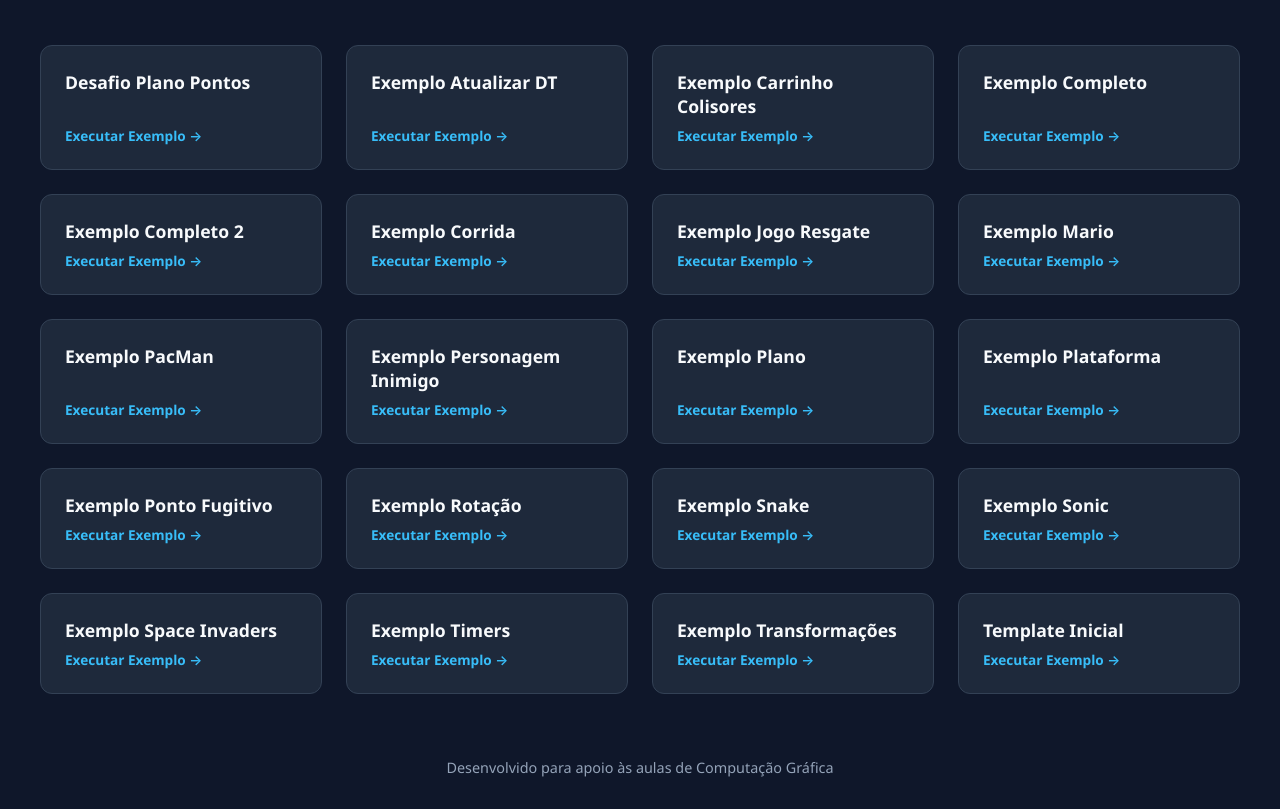
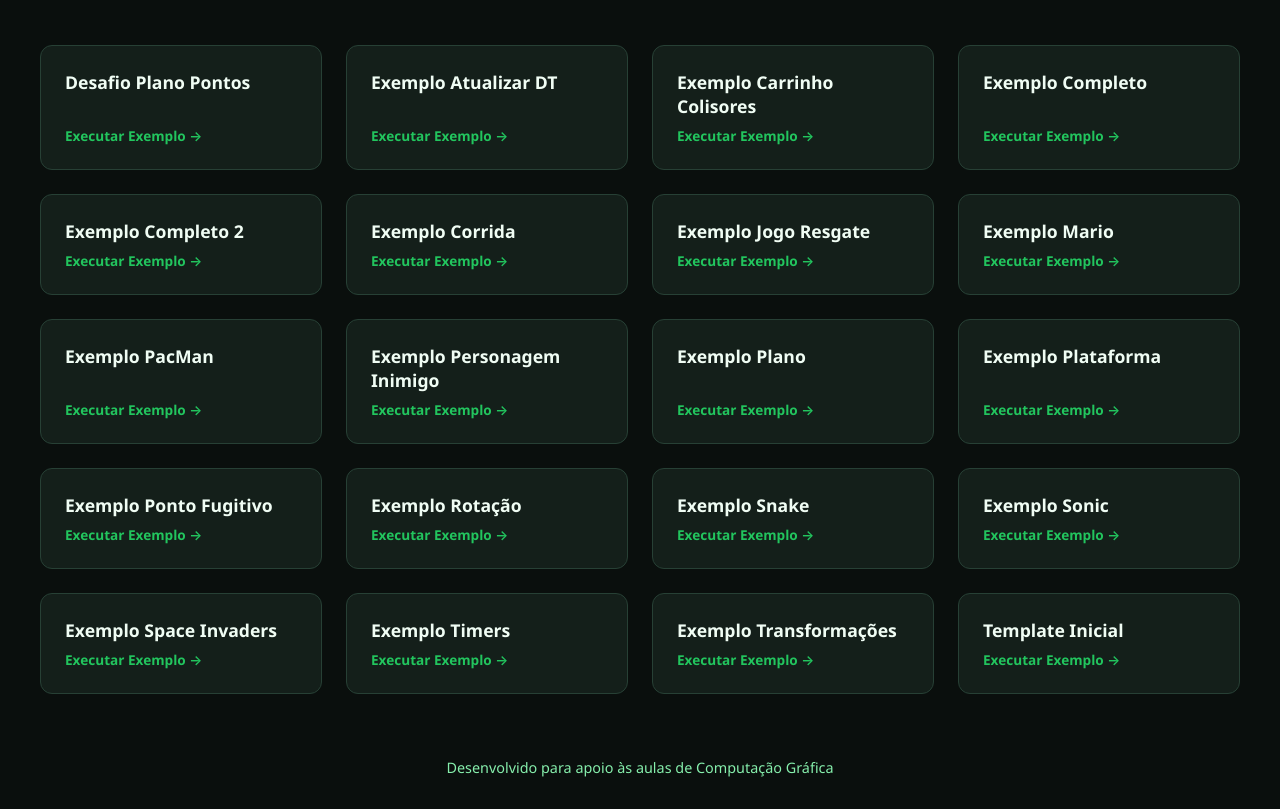
Before and after one commit to rissetti/JS_CG_2D_API, a plain HTML site: page index.html in a window 1280 px wide. Shown: the part 122-931 px from the top of the page. Drawn offline with Linux system fonts and the light colour scheme.

Commit message:
Update index.html

```diff
--- a/index.html
+++ b/index.html
@@ -6,12 +6,13 @@
     <title>JS_CG_2D_API - Galeria de Exemplos</title>
     <style>
         :root {
-            --bg-color: #0f172a;
-            --card-bg: #1e293b;
-            --card-hover: #334155;
-            --accent-color: #38bdf8;
-            --text-main: #f8fafc;
-            --text-sub: #94a3b8;
+            --bg-color: #0a0f0d;
+            --card-bg: #141f1a;
+            --card-hover: #1e2e27;
+            --border-color: #274035;
+            --accent-color: #22c55e;
+            --text-main: #f0fdf4;
+            --text-sub: #86efac;
         }
 
         * {
@@ -54,7 +55,7 @@
 
         .card {
             background-color: var(--card-bg);
-            border: 1px solid #334155;
+            border: 1px solid var(--border-color);
             border-radius: 12px;
             padding: 1.5rem;
             text-decoration: none;
@@ -69,7 +70,7 @@
             background-color: var(--card-hover);
             transform: translateY(-4px);
             border-color: var(--accent-color);
-            box-shadow: 0 10px 20px rgba(56, 189, 248, 0.15);
+            box-shadow: 0 10px 20px rgba(34, 197, 94, 0.15);
         }
 
         .card h3 {
```
